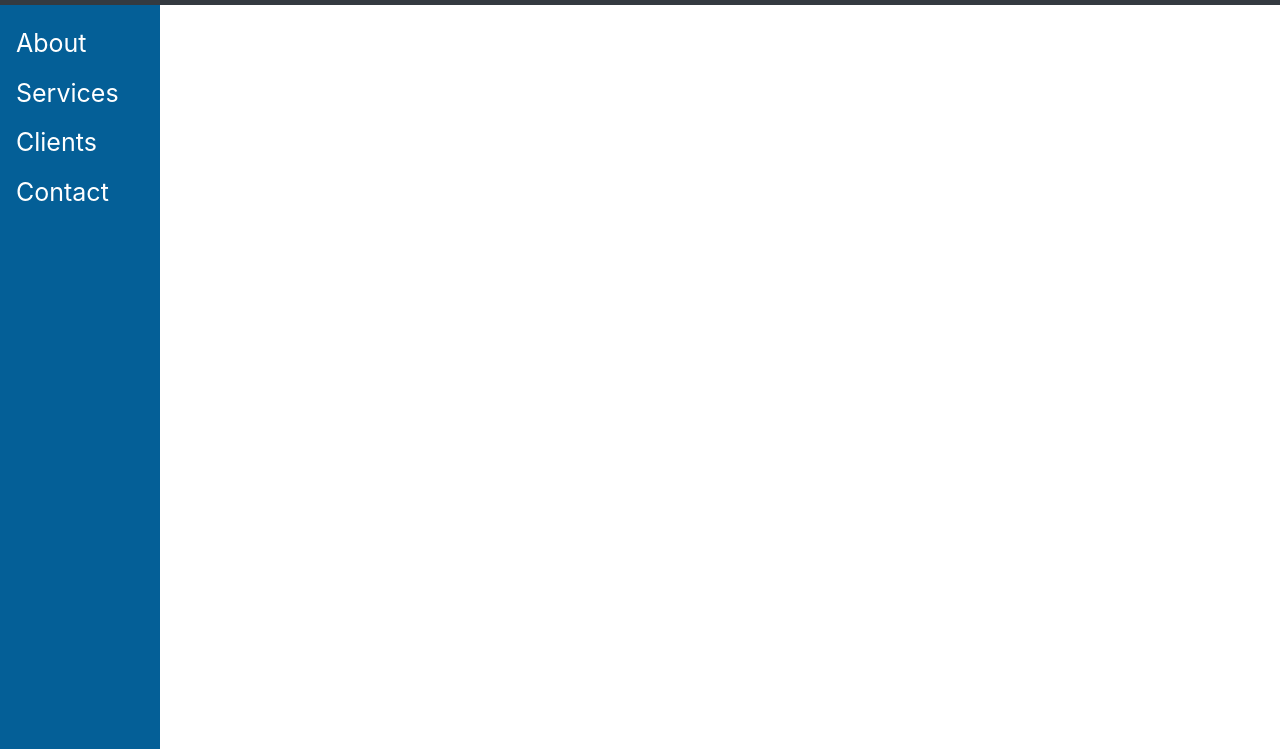
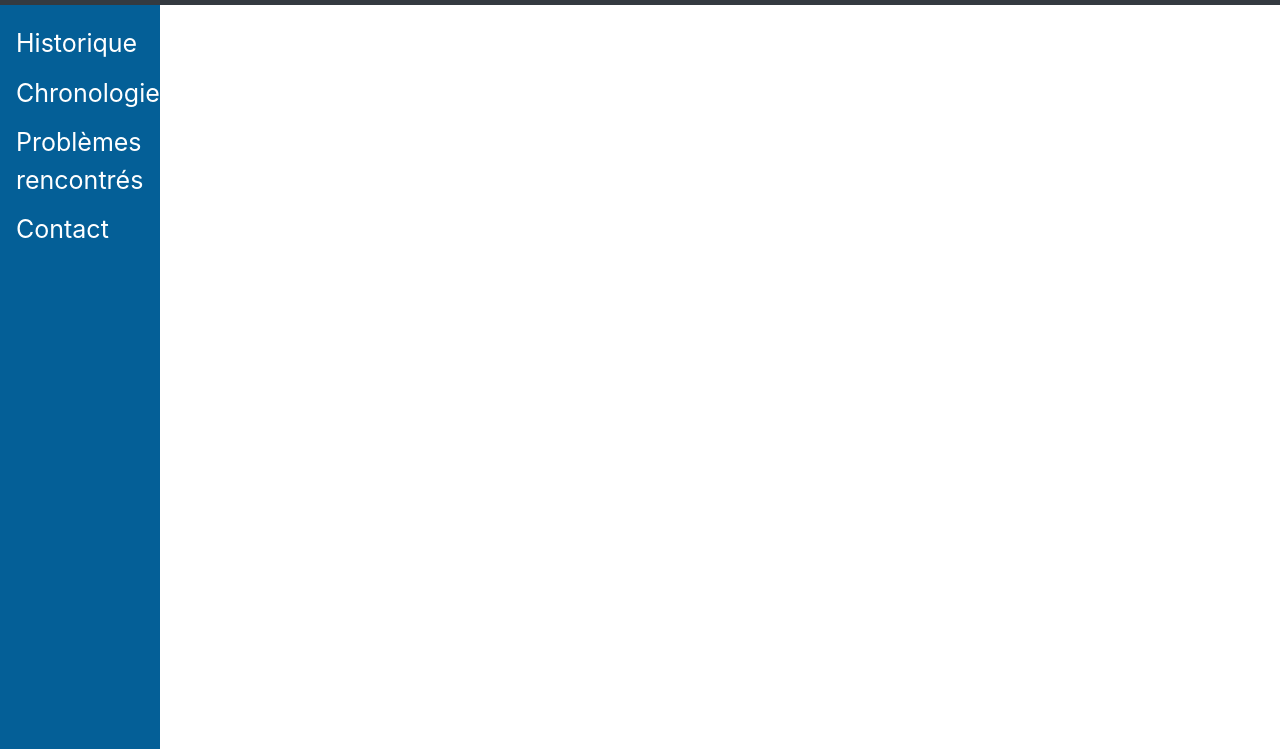
Before and after one commit to Docblumav/Docblumav.github.io, a plain HTML site: page index.html in a window 1280 px wide. Shown: the part 51-800 px from the top of the page. Drawn offline with nearby package versions, Linux system fonts and the light colour scheme.

Commit message:
Creation d'onglets

```diff
--- a/index.html
+++ b/index.html
@@ -4,7 +4,6 @@
       <meta charset="utf-8">
       <title>Caml Kart</title>
       <link rel="stylesheet" href="https://stackpath.bootstrapcdn.com/bootstrap/4.2.1/css/bootstrap.min.css" integrity="sha384-GJzZqFGwb1QTTN6wy59ffF1BuGJpLSa9DkKMp0DgiMDm4iYMj70gZWKYbI706tWS" crossorigin="anonymous">
-
    </head>
    <body>
       <header>
@@ -49,9 +48,9 @@
       </style>
       <main role="main" style="margin-top: 20px">
          <div class="sidenav">
-  <a href="#about">About</a>
-  <a href="#services">Services</a>
-  <a href="#clients">Clients</a>
+            <a href="historique.html">Historique</a>
+            <a href="chronologie.html">Chronologie</a>
+            <a href="probleme.html">Problèmes rencontrés</a>
             <a href="#contact">Contact</a>
          </div>
       </main>
```
Lines whose indentation alone changed are shown as unchanged.
